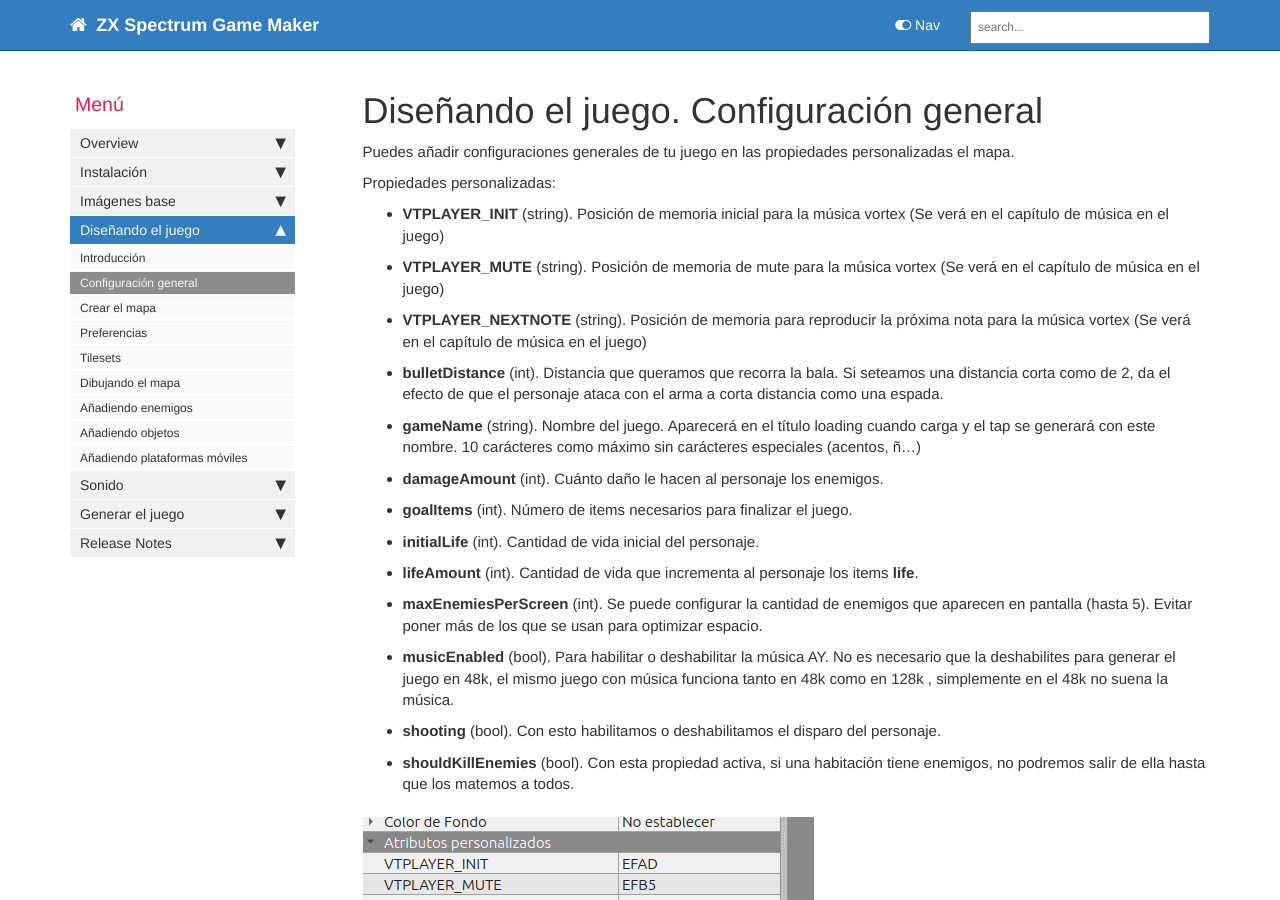
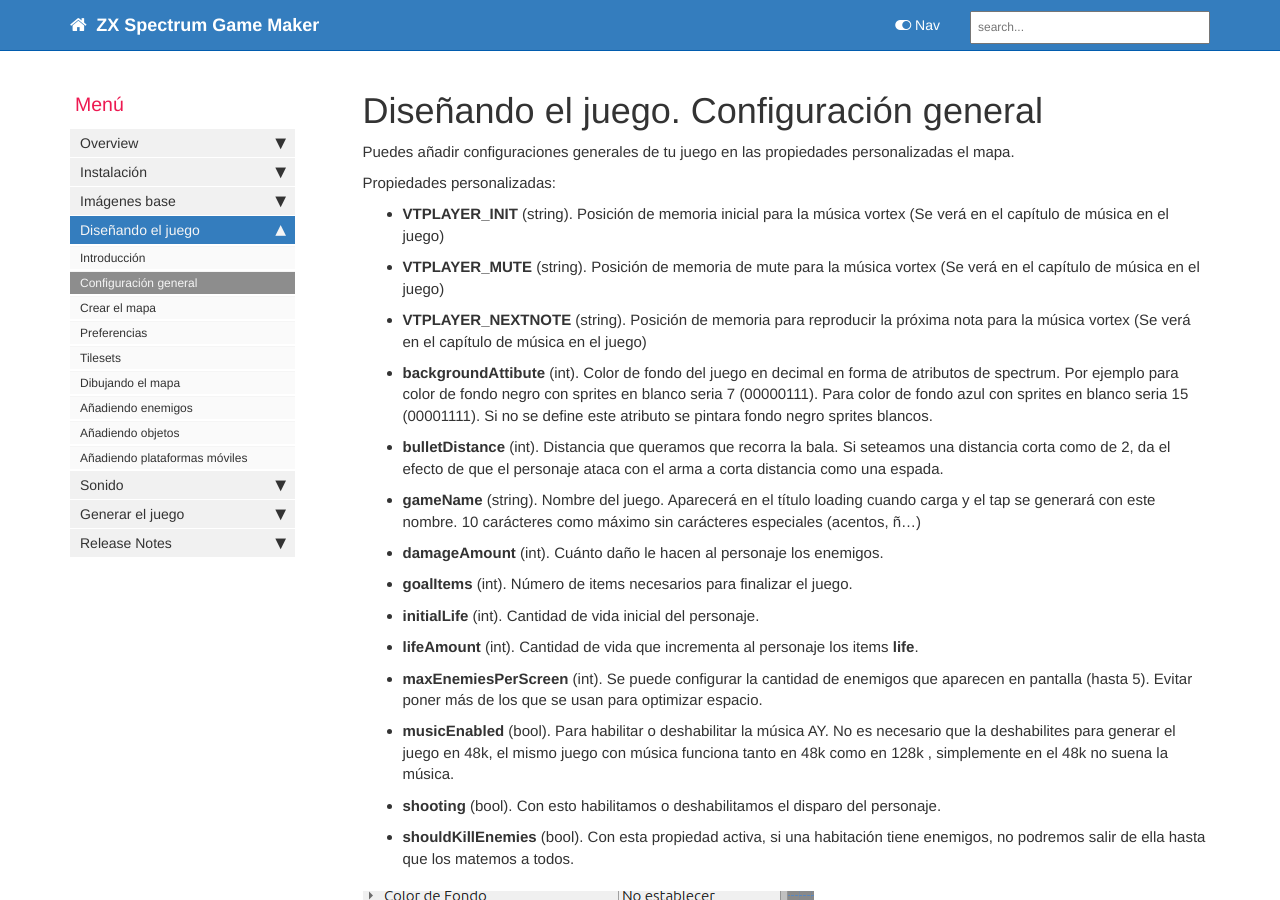
Before and after one commit to rtorralba/zx-game-maker-www, a Jekyll site: the page built from pages/mydoc/mydoc_tiled_general_configuration.md, in a window 1280 px wide and 900 px high. Built offline with Jekyll 4.4.1, drawn with Linux system fonts in a browser that asks for light colours; comment, search, counter and statistics services are not loaded.

Commit message:
added backorund attributes documentation

```diff
--- a/pages/mydoc/mydoc_tiled_general_configuration.md
+++ b/pages/mydoc/mydoc_tiled_general_configuration.md
@@ -15,6 +15,7 @@
 * **VTPLAYER_INIT** (string). Posición de memoria inicial para la música vortex (Se verá en el capítulo de música en el juego)
 * **VTPLAYER_MUTE** (string). Posición de memoria de mute para la música vortex (Se verá en el capítulo de música en el juego)
 * **VTPLAYER_NEXTNOTE** (string). Posición de memoria para reproducir la próxima nota para la música vortex (Se verá en el capítulo de música en el juego)
+* **backgroundAttibute** (int). Color de fondo del juego en decimal en forma de atributos de spectrum. Por ejemplo para color de fondo negro con sprites en blanco seria 7 (00000111). Para color de fondo azul con sprites en blanco seria 15 (00001111). Si no se define este atributo se pintara fondo negro sprites blancos.
 * **bulletDistance** (int). Distancia que queramos que recorra la bala. Si seteamos una distancia corta como de 2, da el efecto de que el personaje ataca con el arma a corta distancia como una espada.
 * **gameName** (string). Nombre del juego. Aparecerá en el título loading cuando carga y el tap se generará con este nombre. 10 carácteres como máximo sin carácteres especiales (acentos, ñ...)
 * **damageAmount** (int). Cuánto daño le hacen al personaje los enemigos.
```
